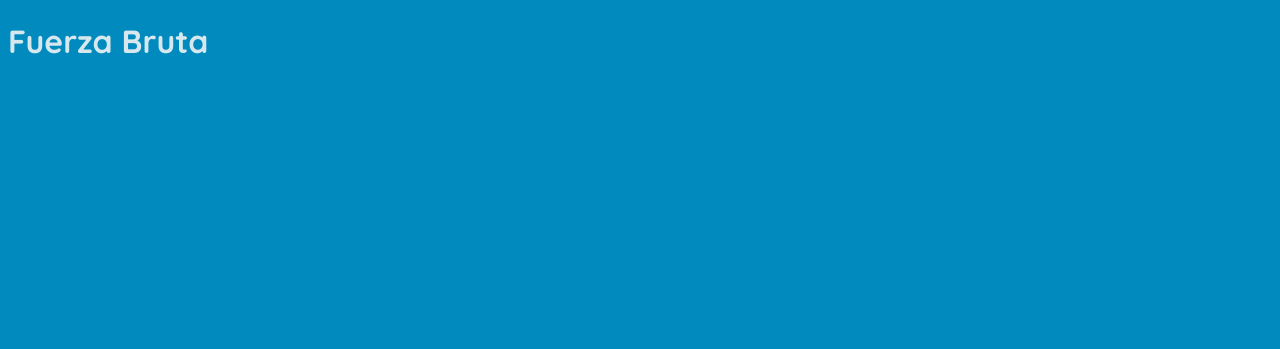
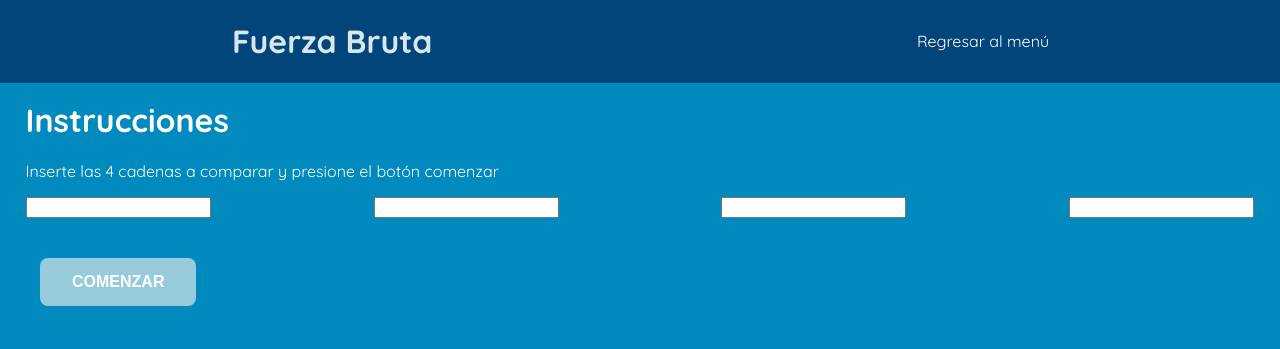
Before and after one commit to IvanNavi13/ProyectoAnalisisAlgoritmos, a plain HTML site: page Proyecto/primerSolucion.html in a window 1280 px wide. Drawn offline with Linux system fonts and the light colour scheme.

Commit message:
cuadros de texto de fuerza bruta

```diff
--- /dev/null
+++ b/Proyecto/css/fuerzaBruta.css
@@ -0,0 +1,99 @@
+:root {       /*Custom properties O variables en CSS*/
+    --primario: #001B48;    /*stratos*/
+    --secundario: #02457A;  /*regal blue*/
+    --terciario: #018ABE;   /*bondi blue*/
+    --cuarto: #97CADB;      /*morning glory*/
+    --quinto: #D6E8EE;      /*botticelli*/
+    --blanco: #FFFFFF;      /*blanco*/
+    --negro: #000000;       /*negro*/
+
+}
+
+body{
+    margin: 0;
+}
+
+.container{
+    width: 85%;
+    max-width: 850px;
+    margin: 0 auto;
+}
+
+.navigation ul{
+    list-style: none;
+}
+
+.navigation ul li{
+    display: inline-block;
+}
+
+.navigation ul li a{
+    display: block;
+    transition: all 0.2s linear;
+    border-radius: 10px ;
+    padding: 0.5rem 1rem;
+}
+
+    .navigation ul li a:hover{
+        background: var(--terciario) ;
+    }
+
+h1{
+    margin-left: 2%;
+}
+
+a{
+    font-family: 'Quicksand', sans-serif;
+    color: var(--blanco);
+    text-decoration: none;
+}
+
+.header{
+    background-color: var(--secundario);
+    position: fixed;
+    left: 0;
+    top: 0;
+    width: 100%;
+}
+
+.logo-nav-container{
+    display: flex;
+    justify-content: space-between;
+    align-items: center;
+}
+
+.text{
+    margin-top: 100px;
+    color: var(--blanco);
+}
+
+.text p{
+    margin-left: 2%;
+}
+
+.strings{
+    display: flex;
+    justify-content: space-between;
+    align-items: center;
+    margin-left: 2%;
+    margin-right: 2%;
+}
+
+.boton{
+    margin: 40px;
+    background-color: var(--cuarto);
+    border: none;
+    color: white;
+    padding: 15px 32px;
+    text-align: center;
+    text-decoration: none;
+    display: inline-block;
+    font-size: 16px;
+    -webkit-transition-duration: 0.4s;
+    transition-duration: 0.4s;
+    cursor: pointer;
+}
+
+.boton:hover{
+    box-shadow: 0 8px 16px 0 rgba(0,0,0,0.2), 0 6px 20px 0 rgba(0,0,0,0.19);
+}
--- a/Proyecto/primerSolucion.html
+++ b/Proyecto/primerSolucion.html
@@ -9,11 +9,39 @@
     <link href="https://fonts.googleapis.com/css2?family=Quicksand:wght@300;400;700&display=swap" rel="stylesheet">
     <link rel="preload" href="css/styles.css" as="style"> <!--Hacer el sitio web mas rapido-->
     <link href="css/styles.css" rel="stylesheet">
+    <link href="css/fuerzaBruta.css" rel="stylesheet">
 
 </head>
 <body>
 
-    <h1>Fuerza Bruta</h1>
+    <header class="header">
+        <div class="container logo-nav-container">
+        <h1>Fuerza Bruta</h1>
+        <nav class="navigation">
+            <ul>
+                <li><a href="./index.html"> Regresar al menú</a></li>
+            </ul>
+        </nav>
+    </div>
+    </header>
+
+    <main>
+        <div class="text">
+            <h1>Instrucciones</h1>
+            <p> Inserte las 4 cadenas a comparar y presione el botón comenzar</p>
+        </div>
+
+        <div class="strings">
+            <input type="text" name="str1" id="str1">
+            <input type="text" name="str2" id="str2">
+            <input type="text" name="str3" id="str3">
+            <input type="text" name="str4" id="str4">
+        </div>
+
+        <div>
+            <button class="boton" name="comenzar" type="button"> Comenzar </button>
+        </div>
+    </main>
 
 </body>
 </html>
```
